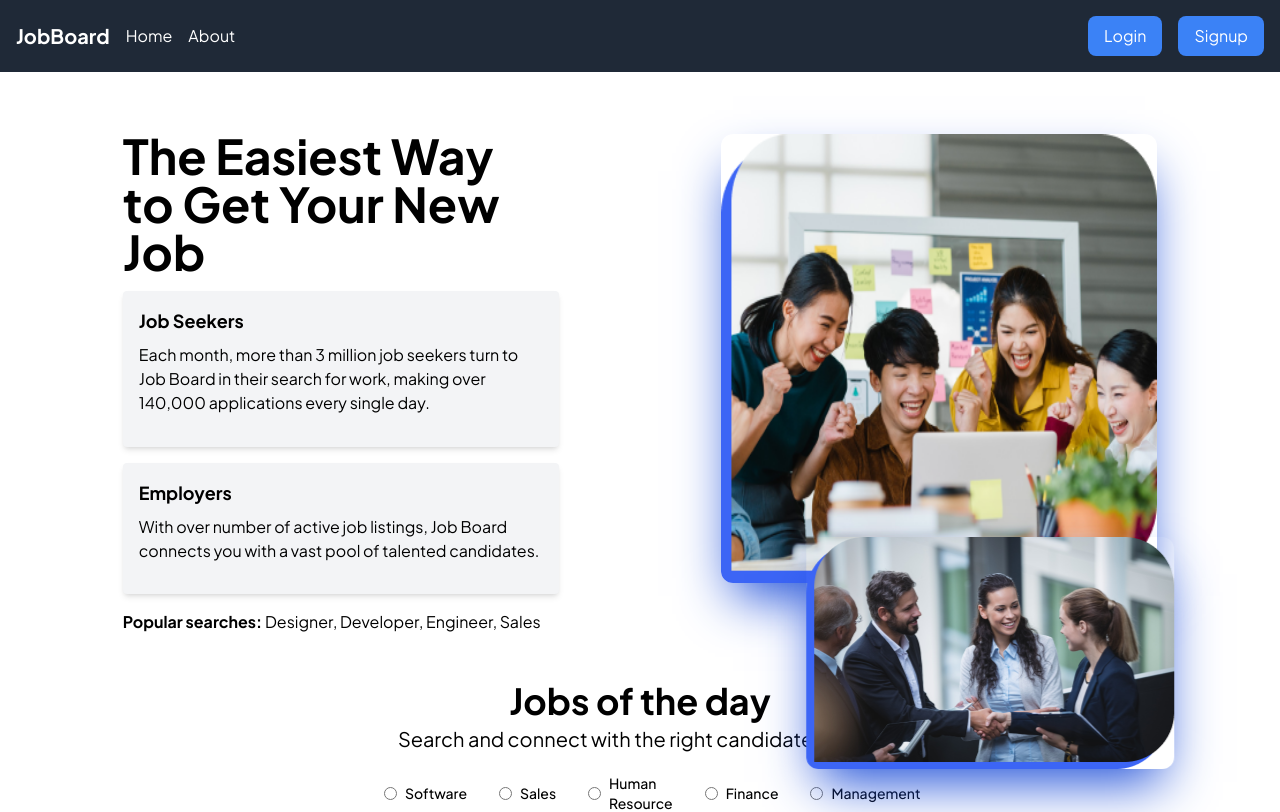
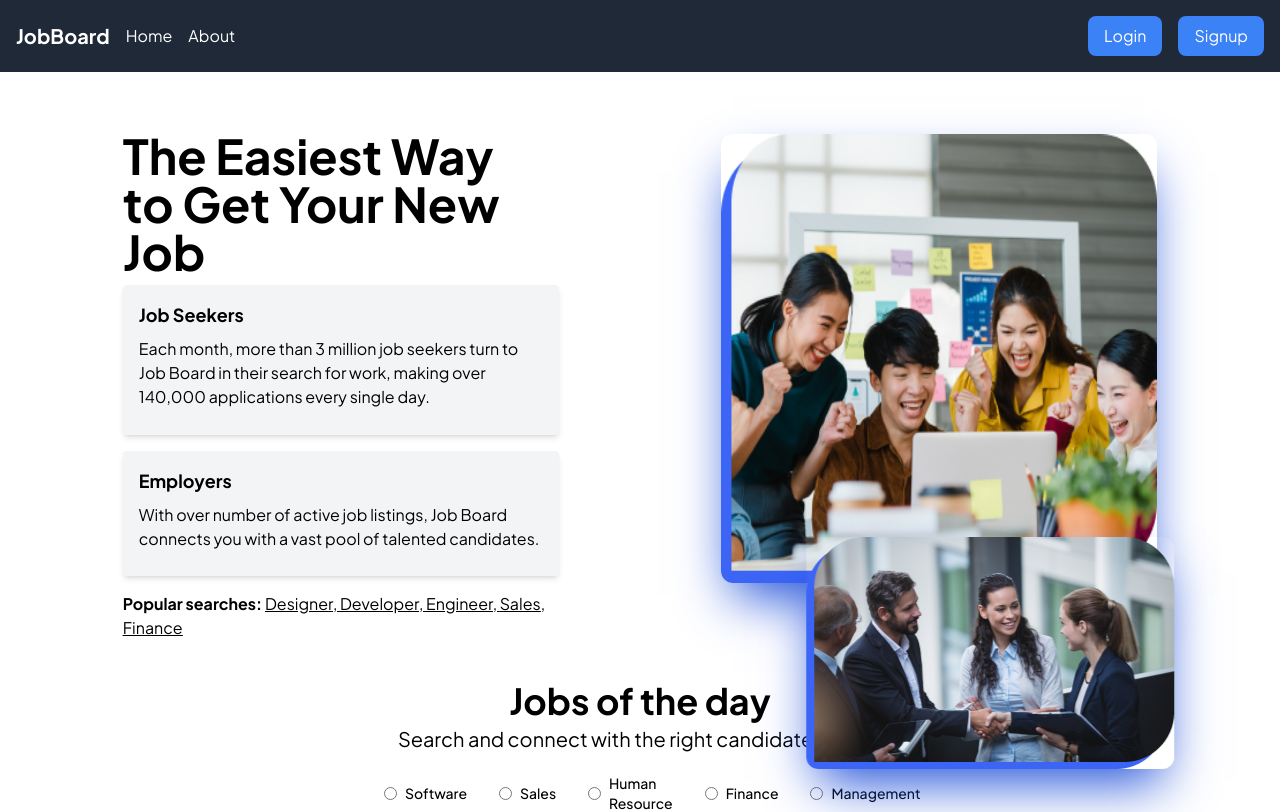
Before and after one commit to HariRaj-tech/JobBoard, a React (Create React App) app in the folder frontend/: page / in a window 1280 px wide. Shown: the top 812 px of the page. Built offline with nearby package versions, Linux system fonts and the light colour scheme.

Commit message:
updated home page acc to theme

```diff
--- a/frontend/src/pages/home/Home.js
+++ b/frontend/src/pages/home/Home.js
@@ -47,7 +47,8 @@ export default function Home(props) {
                         <p>With over number of active job listings, Job Board connects you with a vast pool of talented candidates.</p>
                     </div>
                     <div className='mt-4 '>
-                        <span className='font-bold'>Popular searches: </span><a href='#'>Designer</a>, <a href='#'>Developer</a>, <a href='#'>Engineer</a>, <a href='#'>Sales</a>
+                        <span className='font-bold'>Popular searches: </span>
+                        <span className='underline'><a href='#'>Designer</a>, <a href='#'>Developer</a>, <a href='#'>Engineer</a>, <a href='#'>Sales</a>, <a href='#'>Finance</a></span>
                     </div>
                 </div>
                 <div className="container w-9/12">
```
